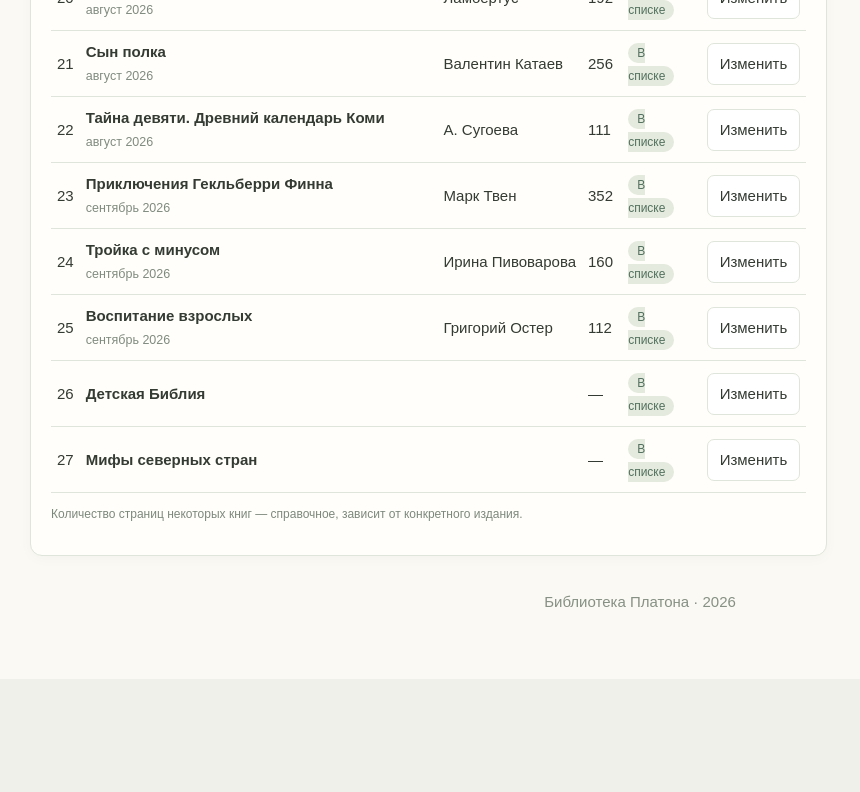
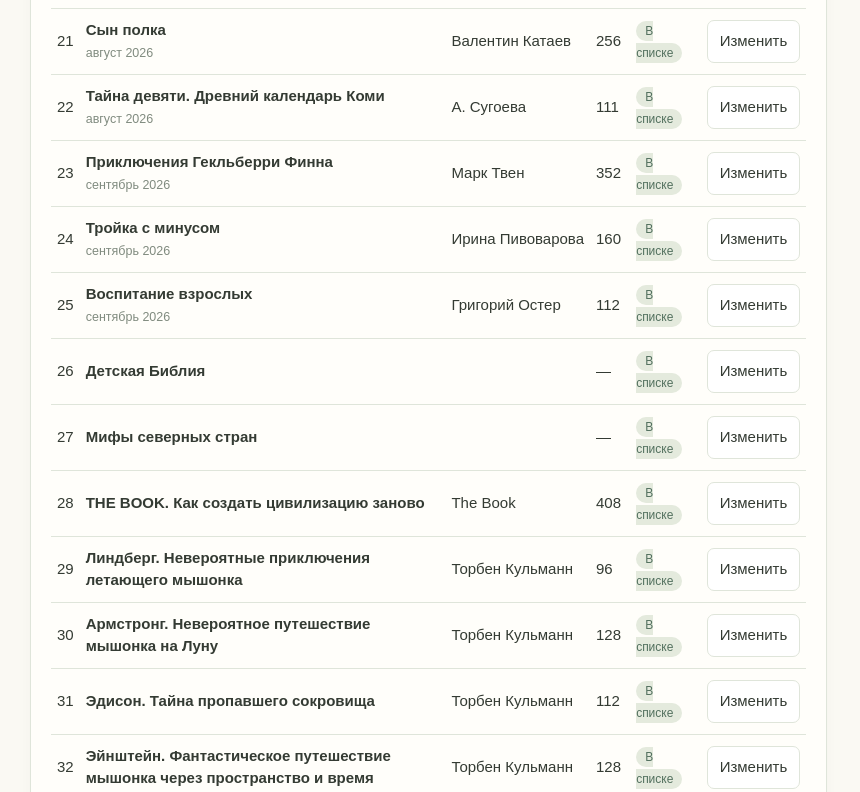
Before and after one commit to iamkurakov/platon, a plain HTML site: page index.html in a window 1280 px wide. Shown: the part 2008-2800 px from the top of the page, without its empty margins (0-860 px from the left). Before the commit the page ends 2687 px from the top, so only its background shows below. Drawn offline with Linux system fonts and the light colour scheme.

Commit message:
Add eight requested books with edition page counts and preserve saved reading progress

```diff
--- a/index.html
+++ b/index.html
@@ -9,9 +9,23 @@
 <dialog id="editor"><form method="dialog" id="form"><h2 id="formtitle">Книга</h2><input type="hidden" id="idx"><label>Название<input id="title" required></label><label>Автор<input id="author"></label><label>Количество страниц<input id="pages" type="number" min="0"></label><label>Месяц чтения<input id="month" placeholder="октябрь 2026"></label><label>Статус<select id="status"><option value="todo">Без отметки</option><option value="done">Прочитано</option></select></label><label>Оценка (0–10)<input id="rating" type="number" min="0" max="10"></label><label>Сюжет / заметки<textarea id="notes" rows="3"></textarea></label><div class="inline" style="justify-content:flex-end"><button value="cancel">Отмена</button><button class="primary" id="save" value="save">Сохранить</button></div></form></dialog>
 <script>
 const initial=[
-["Зов предков","Джек Лондон",82,"октябрь 2026"],["Белый клык","Джек Лондон",180],["Костёр","Джек Лондон",16],["Сказание о Кише","Джек Лондон",10],["Кусок мяса","Джек Лондон",25],["Любовь к жизни","Джек Лондон",20],["Бурый волк","Джек Лондон",20],["Меченый","Джек Лондон",10],["Ату их, ату!","Джек Лондон",10],["Айви Ньют. Жуткий праздник","Дерек Кейли",154,"октябрь 2026"],["Нэнси Клэнси. Тайна серебряного ключика","Джейн О'Коннор",107,"октябрь 2026"],["Блошкинс и Фрю из Бухты-Барахты","Анна Никольская",112,"сентябрь 2026"],["Блошкинс и Фрю. Опасное путешествие","Анна Никольская",120,"сентябрь 2026"],["Похищение из шкафа","Евгения Гармс",128,"сентябрь 2026"],["Большое приключение маленького динозавра","Т. Емельянова",176,"июнь 2026"],["Приключения Тома Сойера","Марк Твен",336,"июнь 2026"],["Стихотворения","Борис Заходер",100,"июнь 2026"],["Нэнси Паркер и мертвец в библиотеке","Джулия Ли",352,"август 2026"],["Шесть часов внеурочки","Алексей Бутусов",192,"август 2026"],["Похититель историй","Ламбертус",192,"август 2026"],["Сын полка","Валентин Катаев",256,"август 2026"],["Тайна девяти. Древний календарь Коми","А. Сугоева",111,"август 2026"],["Приключения Гекльберри Финна","Марк Твен",352,"сентябрь 2026"],["Тройка с минусом","Ирина Пивоварова",160,"сентябрь 2026"],["Воспитание взрослых","Григорий Остер",112,"сентябрь 2026"],["Детская Библия","",null],["Мифы северных стран","",null]];
+["Зов предков","Джек Лондон",82,"октябрь 2026"],["Белый клык","Джек Лондон",180],["Костёр","Джек Лондон",16],["Сказание о Кише","Джек Лондон",10],["Кусок мяса","Джек Лондон",25],["Любовь к жизни","Джек Лондон",20],["Бурый волк","Джек Лондон",20],["Меченый","Джек Лондон",10],["Ату их, ату!","Джек Лондон",10],["Айви Ньют. Жуткий праздник","Дерек Кейли",154,"октябрь 2026"],["Нэнси Клэнси. Тайна серебряного ключика","Джейн О'Коннор",107,"октябрь 2026"],["Блошкинс и Фрю из Бухты-Барахты","Анна Никольская",112,"сентябрь 2026"],["Блошкинс и Фрю. Опасное путешествие","Анна Никольская",120,"сентябрь 2026"],["Похищение из шкафа","Евгения Гармс",128,"сентябрь 2026"],["Большое приключение маленького динозавра","Т. Емельянова",176,"июнь 2026"],["Приключения Тома Сойера","Марк Твен",336,"июнь 2026"],["Стихотворения","Борис Заходер",100,"июнь 2026"],["Нэнси Паркер и мертвец в библиотеке","Джулия Ли",352,"август 2026"],["Шесть часов внеурочки","Алексей Бутусов",192,"август 2026"],["Похититель историй","Ламбертус",192,"август 2026"],["Сын полка","Валентин Катаев",256,"август 2026"],["Тайна девяти. Древний календарь Коми","А. Сугоева",111,"август 2026"],["Приключения Гекльберри Финна","Марк Твен",352,"сентябрь 2026"],["Тройка с минусом","Ирина Пивоварова",160,"сентябрь 2026"],["Воспитание взрослых","Григорий Остер",112,"сентябрь 2026"],["Детская Библия","",null],["Мифы северных стран","",null],
+["THE BOOK. Как создать цивилизацию заново","The Book",408],
+["Линдберг. Невероятные приключения летающего мышонка","Торбен Кульманн",96],
+["Армстронг. Невероятное путешествие мышонка на Луну","Торбен Кульманн",128],
+["Эдисон. Тайна пропавшего сокровища","Торбен Кульманн",112],
+["Эйнштейн. Фантастическое путешествие мышонка через пространство и время","Торбен Кульманн",128],
+["Эрхарт. Невероятный полёт полёвки вокруг света","Торбен Кульманн",128],
+["Тимур и его команда","Аркадий Гайдар",192],
+["Денискины рассказы","Виктор Драгунский",256]];
 const seed=()=>initial.map((r,i)=>({id:i+1,title:r[0],author:r[1],pages:r[2]??null,month:r[3]||"",status:"todo",rating:"",notes:""}));
 const key="platon-books-v1",gkey="platon-goal-v1";let books;try{books=JSON.parse(localStorage.getItem(key))||seed();if(!Array.isArray(books))books=seed()}catch{books=seed()}
+// Add newly published catalogue entries without resetting readers' locally saved progress.
+const addedTitles=["THE BOOK. Как создать цивилизацию заново","Линдберг. Невероятные приключения летающего мышонка","Армстронг. Невероятное путешествие мышонка на Луну","Эдисон. Тайна пропавшего сокровища","Эйнштейн. Фантастическое путешествие мышонка через пространство и время","Эрхарт. Невероятный полёт полёвки вокруг света","Тимур и его команда","Денискины рассказы"];
+const titleKey=s=>String(s||"").toLocaleLowerCase("ru").replace(/ё/g,"е").trim();
+let newEntries=0;for(const entry of seed().filter(x=>addedTitles.includes(x.title))){if(!books.some(b=>titleKey(b.title)===titleKey(entry.title))){entry.id=Math.max(0,...books.map(x=>Number(x.id)||0))+1;books.push(entry);newEntries++}}
+if(newEntries){try{localStorage.setItem(key,JSON.stringify(books))}catch{}}
+
 const el=id=>document.getElementById(id),esc=s=>String(s??"").replace(/[&<>"']/g,c=>({"&":"&amp;","<":"&lt;",">":"&gt;",'"':"&quot;","'":"&#39;"}[c]));
 function persist(){try{localStorage.setItem(key,JSON.stringify(books))}catch{}render()}
 const monthNames={"январь":0,"февраль":1,"март":2,"апрель":3,"май":4,"июнь":5,"июль":6,"август":7,"сентябрь":8,"октябрь":9,"ноябрь":10,"декабрь":11};
```
